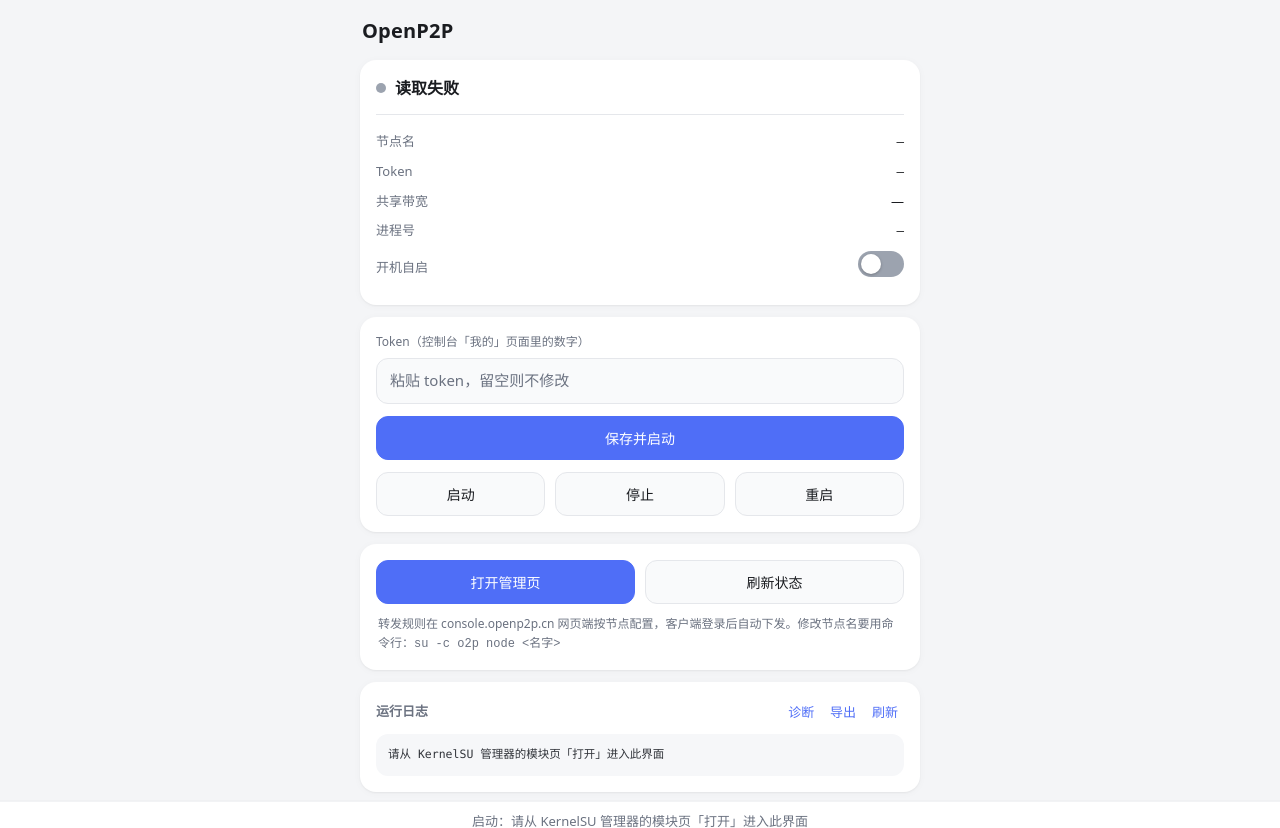
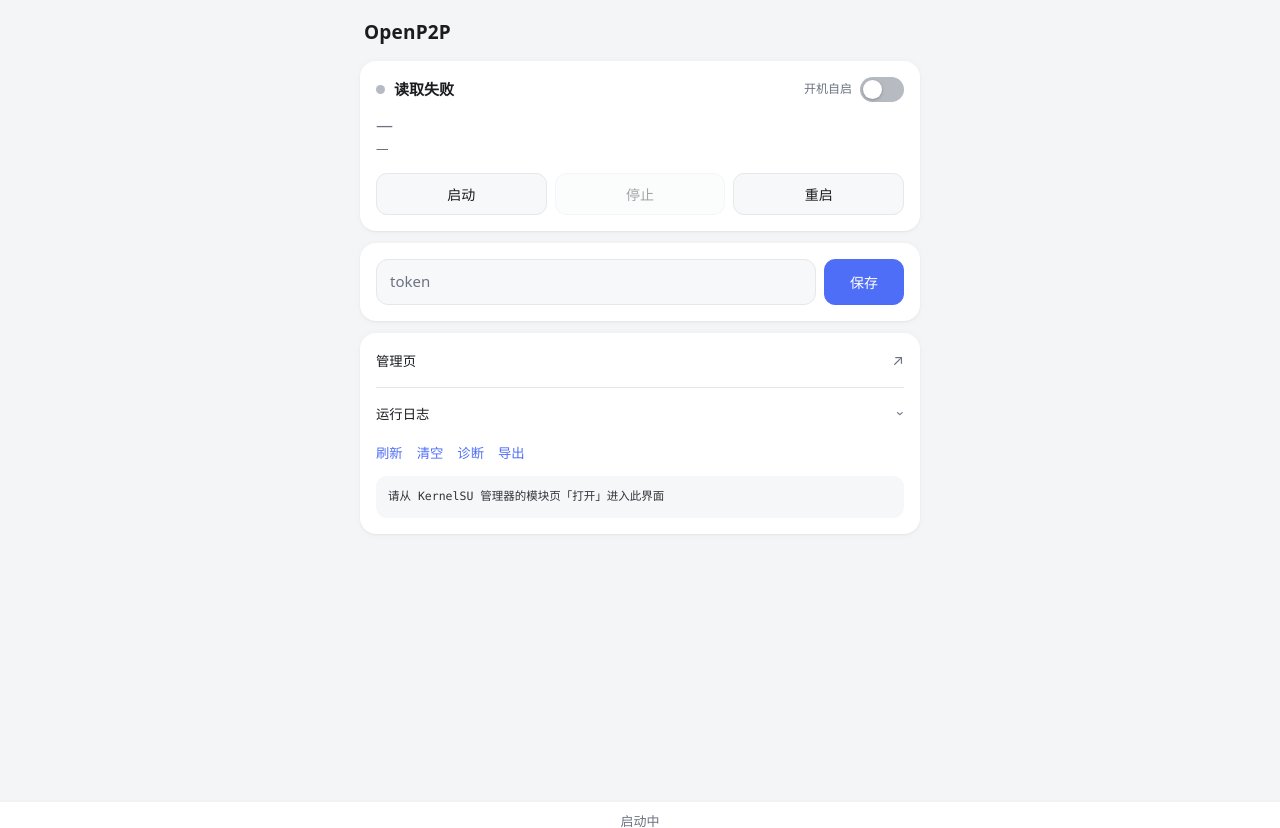
Before and after one commit to Y-SOFTBREEZE/openp2p-magisk, a plain HTML site: page module/webroot/index.html in a window 1280 px wide. Both pictures are taken after a click on the button "启动". After the commit the page ends 800 px from the top, so only its background shows below. Drawn offline with Linux system fonts and the light colour scheme.

Commit message:
节点名取机型（Xiaomi 14），日志默认折叠并加清空；界面砍掉标签与提示
- ensure_node: ro.product.marketname → model → device，清洗成 [A-Za-z0-9 ._+-]（防破坏 JSON/sed），
  不足 8 字符补随机后缀、超 31 截断；空值或老的 android-xxxxxx 才改名，自定义名保留
- 新增 o2p clearlog：截断两份日志（客户端与守护都是 O_APPEND，截断安全）
- WebUI: 状态卡改成「状态 + 机型名 + token/带宽一行」，用不了的动作直接置灰；
  token 只留输入框 + 保存；管理页与运行日志合并成两行列表；日志默认折叠，展开才有刷新/清空/诊断/导出
- 去掉规则条数、进程号、刷新按钮、所有说明文字；切回页面时自动刷新
- 开机自启默认 on（安装时写 on 标记，已有 off 的不动）

```diff
--- a/module/webroot/index.html
+++ b/module/webroot/index.html
@@ -7,92 +7,101 @@
 <style>
   :root{
     --bg:#f4f5f7; --card:#ffffff; --fg:#1a1c20; --dim:#6b7280;
-    --line:#e5e7eb; --field:#f9fafb;
+    --line:#e5e7eb; --field:#f7f8fa;
     --acc:#4f6ef7; --acc-fg:#ffffff;
-    --on:#22c55e; --off:#9ca3af;
+    --on:#22c55e; --off:#b6bac1;
     --code-bg:#f6f7f9; --code-fg:#31343a;
-    --warn:#f59e0b;
+    --warn:#d97706;
   }
   @media (prefers-color-scheme: dark){
     :root{
       --bg:#0f1012; --card:#1a1c20; --fg:#e8eaed; --dim:#9aa0a6;
       --line:#2a2d33; --field:#14161a;
       --acc:#5b78ff; --acc-fg:#ffffff;
-      --on:#34d399; --off:#5f6368;
+      --on:#34d399; --off:#4b5058;
       --code-bg:#0b0c0e; --code-fg:#c8ccd2;
       --warn:#fbbf24;
     }
   }
   *{box-sizing:border-box;-webkit-tap-highlight-color:transparent}
   body{
-    margin:0; padding:calc(16px + env(safe-area-inset-top)) 16px calc(24px + env(safe-area-inset-bottom));
+    margin:0; padding:calc(18px + env(safe-area-inset-top)) 16px calc(24px + env(safe-area-inset-bottom));
     background:var(--bg); color:var(--fg);
     font:15px/1.5 system-ui,-apple-system,"Segoe UI","Noto Sans SC",sans-serif;
   }
   .wrap{max-width:560px;margin:0 auto}
 
-  header{display:flex;align-items:baseline;justify-content:space-between;margin:0 2px 14px}
-  h1{margin:0;font-size:20px;font-weight:650;letter-spacing:.2px}
+  header{display:flex;align-items:baseline;justify-content:space-between;margin:0 4px 14px}
+  h1{margin:0;font-size:19px;font-weight:650;letter-spacing:.2px}
   .ver{font-size:12px;color:var(--dim);font-variant-numeric:tabular-nums}
 
   .card{background:var(--card);border-radius:16px;padding:16px;margin-bottom:12px;
         box-shadow:0 1px 2px rgba(0,0,0,.05),0 1px 8px rgba(0,0,0,.03)}
 
-  .stat{display:flex;align-items:center;margin-bottom:14px}
-  .dot{width:10px;height:10px;border-radius:50%;background:var(--off);margin-right:9px;flex:none}
+  .top{display:flex;align-items:center;justify-content:space-between}
+  .state{display:flex;align-items:center;min-width:0}
+  .dot{width:9px;height:9px;border-radius:50%;background:var(--off);margin-right:9px;flex:none}
   .dot.on{background:var(--on);box-shadow:0 0 0 4px color-mix(in srgb,var(--on) 18%,transparent)}
-  .stat b{font-size:16px;font-weight:600}
-  .stat span{font-size:12px;color:var(--dim);margin-left:8px}
+  .state b{font-size:15px;font-weight:600}
+  .auto{display:flex;align-items:center;gap:8px;font-size:12px;color:var(--dim)}
 
-  .rows{border-top:1px solid var(--line);padding-top:12px}
-  .row{display:flex;justify-content:space-between;align-items:baseline;padding:5px 0;font-size:13px}
-  .row .k{color:var(--dim);flex:none;margin-right:12px}
-  .row .v{text-align:right;word-break:break-all;min-width:0;font-variant-numeric:tabular-nums}
-  .row.mid{align-items:center}
-  .v.mono{font-family:ui-monospace,Menlo,Consolas,monospace;font-size:12.5px}
-  .v.warn{color:var(--warn)}
-
-  .sw{position:relative;display:inline-block;width:46px;height:26px;flex:none}
+  .sw{position:relative;display:inline-block;width:44px;height:25px;flex:none}
   .sw input{position:absolute;width:0;height:0;opacity:0}
   .sw i{position:absolute;inset:0;background:var(--off);border-radius:999px;transition:background .18s}
-  .sw i::after{content:"";position:absolute;left:3px;top:3px;width:20px;height:20px;border-radius:50%;
+  .sw i::after{content:"";position:absolute;left:3px;top:3px;width:19px;height:19px;border-radius:50%;
                background:#fff;box-shadow:0 1px 3px rgba(0,0,0,.25);transition:transform .18s}
   .sw input:checked + i{background:var(--on)}
-  .sw input:checked + i::after{transform:translateX(20px)}
+  .sw input:checked + i::after{transform:translateX(19px)}
   .sw input:disabled + i{opacity:.45}
 
-  label{display:block;font-size:12px;color:var(--dim);margin-bottom:7px}
+  .node{margin:10px 0 3px;font-size:17px;font-weight:600;letter-spacing:.2px;
+        overflow:hidden;text-overflow:ellipsis;white-space:nowrap}
+  .node.dim{color:var(--dim);font-weight:500}
+  .meta{display:flex;align-items:center;font-size:12.5px;color:var(--dim);
+        font-variant-numeric:tabular-nums;letter-spacing:.2px}
+  .meta .sep{margin:0 7px;opacity:.6}
+  .meta .warn{color:var(--warn)}
+
+  .btns{display:flex;gap:8px;margin-top:14px}
+  .btn{
+    flex:1 1 0;min-width:0;height:42px;padding:0 10px;
+    border-radius:11px;border:1px solid var(--line);background:var(--field);color:var(--fg);
+    font-size:14px;font-weight:500;cursor:pointer;
+    display:flex;align-items:center;justify-content:center;gap:5px;
+    transition:opacity .15s,transform .06s;font-family:inherit;
+  }
+  .btn:active{transform:scale(.985)}
+  .btn[disabled]{opacity:.4;pointer-events:none}
+  .btn.primary{background:var(--acc);border-color:var(--acc);color:var(--acc-fg)}
+
+  .tokenrow{display:flex;gap:8px}
   input{
-    width:100%;height:46px;padding:0 13px;border-radius:12px;
+    flex:1 1 auto;min-width:0;height:46px;padding:0 13px;border-radius:12px;
     border:1px solid var(--line);background:var(--field);color:var(--fg);
     font:15px/1 ui-monospace,Menlo,Consolas,monospace;letter-spacing:.4px;
     outline:none;-webkit-appearance:none;
   }
   input:focus{border-color:var(--acc)}
   input::placeholder{color:var(--dim);font-family:system-ui,sans-serif;letter-spacing:0}
+  .tokenrow .btn{flex:none;width:80px;height:46px}
 
-  .btns{display:flex;flex-wrap:wrap;margin:12px -5px -10px}
-  .btn{
-    flex:1 1 0;min-width:88px;height:44px;margin:0 5px 10px;padding:0 12px;
-    border-radius:12px;border:1px solid var(--line);background:var(--field);color:var(--fg);
-    font-size:14px;font-weight:500;cursor:pointer;
-    display:flex;align-items:center;justify-content:center;
-    transition:opacity .15s,transform .06s;
-  }
-  .btn:active{transform:scale(.98)}
-  .btn[disabled]{opacity:.45;pointer-events:none}
-  .btn.primary{background:var(--acc);border-color:var(--acc);color:var(--acc-fg)}
-  .btn.wide{flex:1 1 100%}
-
-  .hint{font-size:12px;color:var(--dim);margin:10px 2px 0;line-height:1.6}
-
-  .loghead{display:flex;align-items:center;justify-content:space-between;margin-bottom:9px}
-  .loghead h2{margin:0;font-size:13px;font-weight:600;color:var(--dim)}
-  .mini{border:0;background:transparent;color:var(--acc);font-size:13px;padding:4px 6px;cursor:pointer}
+  .list{padding:2px 16px}
+  .rowbtn{display:flex;align-items:center;justify-content:space-between;width:100%;height:52px;
+          padding:0;border:0;background:none;color:var(--fg);
+          font:500 14.5px/1 inherit;font-family:inherit;cursor:pointer}
+  .rowbtn + .rowbtn{border-top:1px solid var(--line)}
+  .rowbtn .chev{color:var(--dim);font-size:15px;line-height:1;display:inline-block;
+                transition:transform .15s}
+  .rowbtn[aria-expanded="true"] .chev{transform:rotate(90deg)}
+  .logwrap{padding:0 0 14px}
+  .tools{display:flex;gap:2px;margin:-2px -6px 8px}
+  .mini{border:0;background:transparent;color:var(--acc);font:13px/1 inherit;font-family:inherit;
+        padding:6px;cursor:pointer}
+  .mini[disabled]{opacity:.4;pointer-events:none}
   pre{
-    margin:0;padding:12px;border-radius:12px;background:var(--code-bg);color:var(--code-fg);
+    margin:0;padding:12px;border-radius:11px;background:var(--code-bg);color:var(--code-fg);
     font:11.5px/1.55 ui-monospace,Menlo,Consolas,monospace;
-    max-height:300px;overflow:auto;white-space:pre-wrap;word-break:break-all;
+    max-height:320px;overflow:auto;white-space:pre-wrap;word-break:break-all;
   }
   pre.empty{color:var(--dim)}
 
@@ -109,56 +118,46 @@
     <span class="ver" id="ver"></span>
   </header>
 
-  <div class="card">
-    <div class="stat">
-      <i class="dot" id="dot"></i>
-      <b id="runText">读取中</b>
-      <span id="rules"></span>
-    </div>
-    <div class="rows">
-      <div class="row"><span class="k">节点名</span><span class="v mono" id="node">—</span></div>
-      <div class="row"><span class="k">Token</span><span class="v mono" id="token">—</span></div>
-      <div class="row"><span class="k">共享带宽</span><span class="v" id="sb">—</span></div>
-      <div class="row"><span class="k">进程号</span><span class="v mono" id="pid">—</span></div>
-      <div class="row mid"><span class="k">开机自启</span>
+  <section class="card">
+    <div class="top">
+      <div class="state"><i class="dot" id="dot"></i><b id="runText">读取中</b></div>
+      <div class="auto">开机自启
         <label class="sw"><input type="checkbox" id="auto"><i></i></label>
       </div>
     </div>
-  </div>
-
-  <div class="card">
-    <label for="tk">Token（控制台「我的」页面里的数字）</label>
-    <input id="tk" type="text" inputmode="numeric" autocomplete="off" spellcheck="false"
-           placeholder="粘贴 token，留空则不修改">
-    <div class="btns">
-      <button class="btn primary wide" id="save">保存并启动</button>
+    <div class="node dim" id="node">—</div>
+    <div class="meta">
+      <span id="token">—</span>
+      <span class="sep" id="sep" hidden>·</span>
+      <span id="sb"></span>
     </div>
     <div class="btns">
       <button class="btn" id="start">启动</button>
       <button class="btn" id="stop">停止</button>
       <button class="btn" id="restart">重启</button>
     </div>
-  </div>
+  </section>
 
-  <div class="card">
-    <div class="btns" style="margin:0 -5px -10px">
-      <button class="btn primary" id="mgmt">打开管理页</button>
-      <button class="btn" id="refresh">刷新状态</button>
-    </div>
-    <p class="hint">转发规则在 console.openp2p.cn 网页端按节点配置，客户端登录后自动下发。修改节点名要用命令行：<code>su -c o2p node &lt;名字&gt;</code></p>
-  </div>
+  <section class="card tokenrow">
+    <input id="tk" type="text" inputmode="numeric" autocomplete="off" spellcheck="false" placeholder="token">
+    <button class="btn primary" id="save">保存</button>
+  </section>
 
-  <div class="card">
-    <div class="loghead">
-      <h2>运行日志</h2>
-      <span>
+  <section class="card list">
+    <button class="rowbtn" id="mgmt"><span>管理页</span><span class="chev">↗</span></button>
+    <button class="rowbtn" id="logtoggle" aria-expanded="false" aria-controls="logwrap">
+      <span>运行日志</span><span class="chev">›</span>
+    </button>
+    <div class="logwrap" id="logwrap" hidden>
+      <div class="tools">
+        <button class="mini" id="reload">刷新</button>
+        <button class="mini" id="clear">清空</button>
         <button class="mini" id="diag">诊断</button>
         <button class="mini" id="export">导出</button>
-        <button class="mini" id="reload">刷新</button>
-      </span>
+      </div>
+      <pre id="log" class="empty"></pre>
     </div>
-    <pre id="log" class="empty">点「刷新」读取</pre>
-  </div>
+  </section>
 </div>
 
 <div class="busy" id="busy"></div>
@@ -179,8 +178,11 @@
 
   var $ = function (id) { return document.getElementById(id); };
   var dot = $('dot'), runText = $('runText'), ver = $('ver'), node = $('node'),
-      token = $('token'), sb = $('sb'), pid = $('pid'), rules = $('rules'),
-      logEl = $('log'), tk = $('tk'), busy = $('busy'), autoEl = $('auto');
+      token = $('token'), sep = $('sep'), sb = $('sb'), logEl = $('log'),
+      tk = $('tk'), busy = $('busy'), autoEl = $('auto'),
+      logWrap = $('logwrap'), logToggle = $('logtoggle');
+
+  var isOn = false, logOpen = false;
 
   function hasKsu() {
     return typeof window.ksu !== 'undefined' && typeof window.ksu.exec === 'function';
@@ -260,19 +262,39 @@
   }
 
   function render(s) {
-    var on = s.run === '1';
-    dot.className = 'dot' + (on ? ' on' : '');
-    runText.textContent = on ? '运行中' : '未运行';
+    isOn = s.run === '1';
+    dot.className = 'dot' + (isOn ? ' on' : '');
+    runText.textContent = isOn ? '运行中' : '未运行';
     ver.textContent = s.ver ? 'v' + s.ver : '';
-    node.textContent = s.node || '未生成';
+
+    node.textContent = s.node || '未命名';
+    node.className = 'node' + (s.node ? '' : ' dim');
+    node.title = s.node || '';
+
     var t = s.token || '';
     var unset = !t || t === '0';
-    token.textContent = unset ? '未配置' : (s.token_masked || t);
-    token.className = 'v mono' + (unset ? ' warn' : '');
-    sb.textContent = (s.sb ? s.sb : '—') + (s.sb ? ' Mbps' : '');
-    pid.textContent = s.pid || '—';
+    token.textContent = unset ? 'token 未配置' : 'token ' + (s.token_masked || t);
+    token.className = unset ? 'warn' : '';
+
+    sb.textContent = s.sb ? '共享 ' + s.sb + ' Mbps' : '';
+    sep.hidden = !s.sb;
+
     autoEl.checked = s.autostart !== '0';
-    rules.textContent = (s.rules || '0') + ' 条本地规则';
+    syncActions();
+  }
+
+  // 当前状态做不了的动作置灰，不用文字解释
+  function syncActions() {
+    if (running) { return; }
+    $('start').disabled = isOn;
+    $('stop').disabled = !isOn;
+  }
+
+  function setLocked(v) {
+    ['save', 'start', 'stop', 'restart', 'reload', 'clear', 'diag', 'export', 'auto'].forEach(function (id) {
+      $(id).disabled = v;
+    });
+    if (!v) { syncActions(); }
   }
 
   var loading = false;
@@ -282,12 +304,14 @@
     return o2p('state').then(function (r) {
       loading = false;
       if (r.code !== 0) {
+        isOn = false;
         runText.textContent = '读取失败';
-        rules.textContent = '';
+        syncActions();
         var why = ((r.out || '') + '\n' + (r.err || '')).replace(/\r/g, '').trim();
         // 状态读不出来时顺手探一下环境，省得来回猜
         return sh(PROBE).then(function (p) {
           var extra = ((p.out || '') + (p.err || '')).replace(/\r/g, '').trim();
+          openLog();
           logEl.className = '';
           logEl.textContent = '状态读取失败（退出码 ' + r.code + '）\n' +
             (why ? why + '\n\n' : '') + '—— 环境探测 ——\n' + (extra || '（探测器也没有输出，可能 root 权限没给到 WebUI）');
@@ -305,67 +329,82 @@
     return o2p('log 200').then(function (r) {
       var text = ((r.out || '') + (r.err || '')).replace(/\r/g, '').trim();
       logEl.className = text ? '' : 'empty';
-      logEl.textContent = text || '还没有日志，服务启动后这里会出现输出';
+      logEl.textContent = text || '暂无日志';
       logEl.scrollTop = logEl.scrollHeight;
     });
   }
 
+  function openLog() {
+    logOpen = true;
+    logWrap.hidden = false;
+    logToggle.setAttribute('aria-expanded', 'true');
+  }
+
+  function toggleLog() {
+    logOpen = !logOpen;
+    logWrap.hidden = !logOpen;
+    logToggle.setAttribute('aria-expanded', logOpen ? 'true' : 'false');
+    if (logOpen) { loadLog(); }
+  }
+
   var running = false;
+  // 每步操作后刷状态；日志开着就跟着刷，关着就不打扰
   function act(sub, label) {
     if (running) { return Promise.resolve(); }
     running = true;
-    setDisabled(true);
-    showBusy(label + '…');
+    setLocked(true);
+    showBusy(label);
     return o2p(sub).then(function (r) {
       var out = ((r.out || '') + (r.err || '')).replace(/\r/g, '').trim();
       return refresh().then(function () {
         running = false;
-        setDisabled(false);
+        setLocked(false);
         showBusy('');
-        var msg = out.split('\n').pop() || (r.code === 0 ? '完成' : '失败（退出码 ' + r.code + '）');
-        toast(label + '：' + msg);
-        if (r.code === 0) { return loadLog(); }
-        logEl.className = out ? '' : 'empty';
-        logEl.textContent = out || label + '失败（退出码 ' + r.code + '，没有输出）';
+        if (r.code === 0) {
+          toast(out.split('\n').pop() || label + '完成');
+          if (logOpen) { loadLog(); }
+          return;
+        }
+        openLog();
+        logEl.className = '';
+        logEl.textContent = out || (label + '失败（退出码 ' + r.code + '）');
       });
     });
   }
 
-  function setDisabled(v) {
-    ['save', 'start', 'stop', 'restart', 'refresh', 'reload', 'diag', 'export', 'auto'].forEach(function (id) {
-      $(id).disabled = v;
-    });
-  }
+  logToggle.addEventListener('click', toggleLog);
 
   $('save').addEventListener('click', function () {
     var v = tk.value.trim();
-    if (!v) { toast('先填 token'); return; }
+    if (!v) { toast('先填 token'); tk.focus(); return; }
     if (!/^\d+$/.test(v)) { toast('token 是纯数字'); return; }
-    act('token ' + v, '保存 token').then(function () { tk.value = ''; });
+    act('token ' + v, '保存').then(function () { tk.value = ''; });
   });
 
-  $('start').addEventListener('click', function () { act('start', '启动'); });
-  $('stop').addEventListener('click', function () { act('stop', '停止'); });
-  $('restart').addEventListener('click', function () { act('restart', '重启'); });
-  $('refresh').addEventListener('click', function () { refresh().then(function (ok) { if (ok) { loadLog(); } }); });
+  $('start').addEventListener('click', function () { act('start', '启动中'); });
+  $('stop').addEventListener('click', function () { act('stop', '停止中'); });
+  $('restart').addEventListener('click', function () { act('restart', '重启中'); });
   $('reload').addEventListener('click', loadLog);
 
-  // 开机自启开关：直接切配置文件里的状态，不需要重启
+  // 开机自启：只改标记文件，不需要重启进程
   autoEl.addEventListener('change', function () {
     var on = autoEl.checked;
     if (running) { autoEl.checked = !on; return; }
-    act('autostart ' + (on ? 'on' : 'off'), '开机自启');
+    act('autostart ' + (on ? 'on' : 'off'), '保存设置');
   });
+
+  $('clear').addEventListener('click', function () { act('clearlog', '清空中'); });
 
   // 诊断：环境、进程、DNS、最近日志一次性打出来
   $('diag').addEventListener('click', function () {
     if (running) { return; }
     running = true;
-    setDisabled(true);
-    showBusy('诊断中…');
+    setLocked(true);
+    openLog();
+    showBusy('诊断中');
     o2p('diag').then(function (r) {
       running = false;
-      setDisabled(false);
+      setLocked(false);
       showBusy('');
       var text = ((r.out || '') + (r.err || '')).replace(/\r/g, '').trim();
       logEl.className = text ? '' : 'empty';
@@ -378,15 +417,15 @@
   $('export').addEventListener('click', function () {
     if (running) { return; }
     running = true;
-    setDisabled(true);
-    showBusy('导出中…');
+    setLocked(true);
+    openLog();
+    showBusy('导出中');
     o2p('export').then(function (r) {
       running = false;
-      setDisabled(false);
+      setLocked(false);
       showBusy('');
       var text = ((r.out || '') + (r.err || '')).replace(/\r/g, '').trim();
-      var line = text.split('\n').pop();
-      toast(line || ('导出失败（退出码 ' + r.code + '）'));
+      toast(text.split('\n').pop() || ('导出失败（退出码 ' + r.code + '）'));
       logEl.className = text ? '' : 'empty';
       logEl.textContent = text || '导出没有输出（退出码 ' + r.code + '）';
       logEl.scrollTop = 0;
@@ -406,7 +445,12 @@
     });
   });
 
-  refresh().then(function (ok) { if (ok) { loadLog(); } });
+  // 从别的应用切回来时刷一次，代替一个「刷新」按钮
+  document.addEventListener('visibilitychange', function () {
+    if (document.visibilityState === 'visible') { refresh(); }
+  });
+
+  refresh();
 })();
 </script>
 </body>
```
Also changed, not shown: 3 other files.
